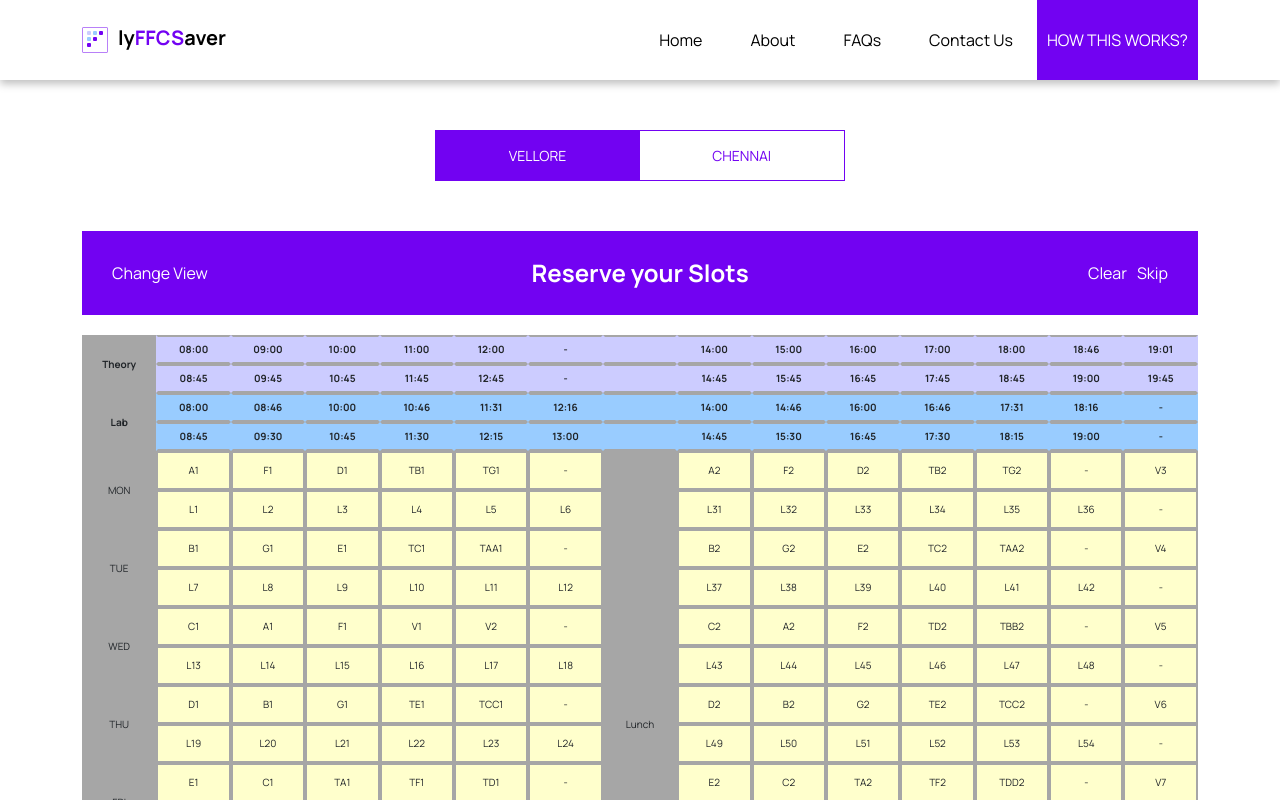
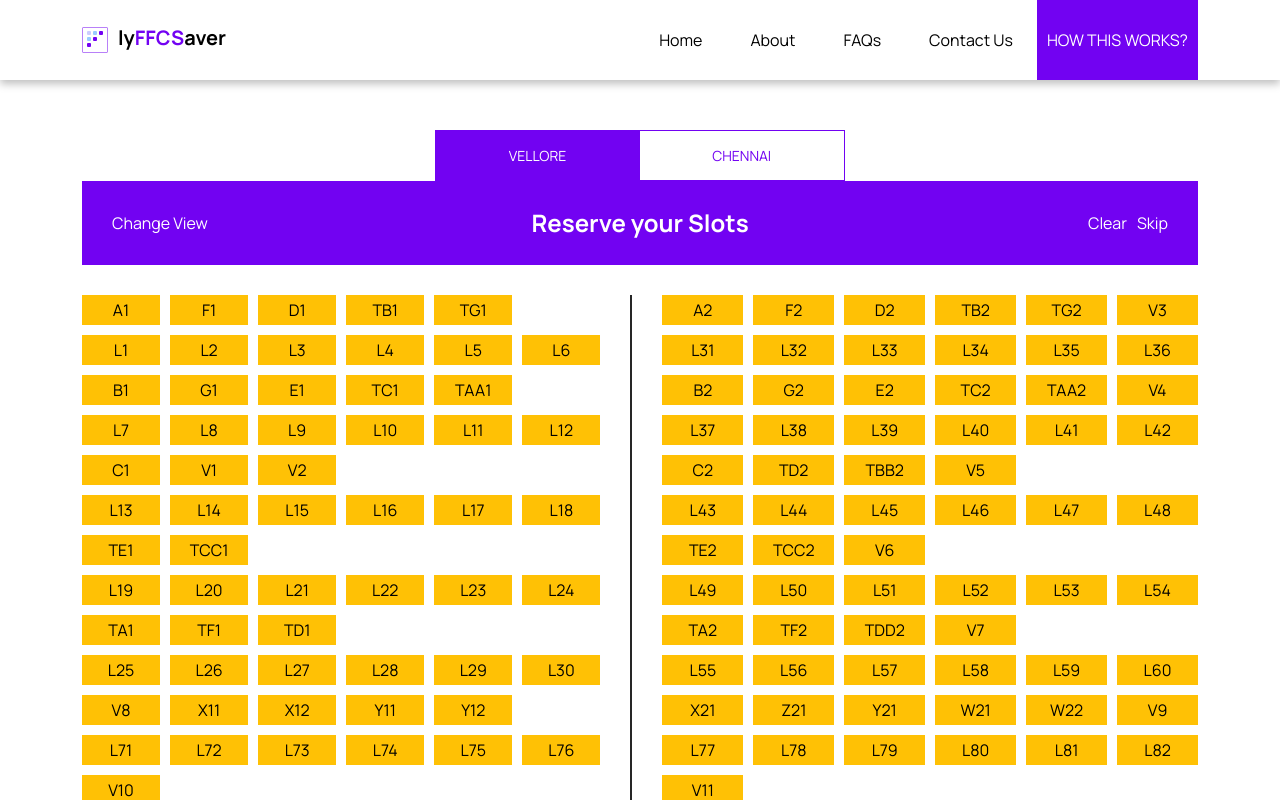
Before and after one commit to STCVIT/Lyffcsaver, a React (Create React App) app: page /#/ in a window 1280 px wide. Shown: the top 800 px of the page. Built offline with nearby package versions, Linux system fonts and the light colour scheme.

Commit message:
Animate while changing view

```diff
--- a/src/components/ReserveSlots.js
+++ b/src/components/ReserveSlots.js
@@ -3,8 +3,12 @@ import ReserveSlotsBubbles from "./ReserveSlotsBubbles";
 import styles from "../css/ReserveSlots.module.css";
 const ReserveSlots = ({ reservedSlots, toggleReserve, view }) => {
   return (
-    <div className={styles.container}>
-      {view === 0 ? (
+    <div
+      className={`${styles.container} ${
+        view === 0 ? styles.container1 : styles.container2
+      }`}
+    >
+      {/* {view === 0 ? (
         <ReserveSlotsTable
           reservedSlots={reservedSlots}
           toggleReserve={toggleReserve}
@@ -14,7 +18,28 @@ const ReserveSlots = ({ reservedSlots, toggleReserve, view }) => {
           reservedSlots={reservedSlots}
           toggleReserve={toggleReserve}
         ></ReserveSlotsBubbles>
-      )}
+      )} */}
+
+      <div
+        className={`${styles.wrapper1} ${
+          view === 0 ? styles.inactive : styles.active
+        }`}
+      >
+        <ReserveSlotsTable
+          reservedSlots={reservedSlots}
+          toggleReserve={toggleReserve}
+        ></ReserveSlotsTable>
+      </div>
+      <div
+        className={`${styles.wrapper2} ${
+          view === 1 ? styles.inactive : styles.active
+        }`}
+      >
+        <ReserveSlotsBubbles
+          reservedSlots={reservedSlots}
+          toggleReserve={toggleReserve}
+        ></ReserveSlotsBubbles>
+      </div>
     </div>
   );
 };
--- a/src/css/Options.module.css
+++ b/src/css/Options.module.css
@@ -5,7 +5,7 @@
   gap: 30px;
 }
 .sectionTitle {
-  margin-top: 50px;
+  /* margin-top: 50px; */
   width: 100%;
   background: var(--primary);
   color: var(--white);
--- a/src/css/ReserveSlots.module.css
+++ b/src/css/ReserveSlots.module.css
@@ -1,6 +1,38 @@
 .container {
   width: 100%;
+  margin-bottom: 30px;
   display: flex;
   flex-direction: column;
   align-items: center;
+  position: relative;
+  overflow: hidden;
+  transition: height 200ms ease;
 }
+.container2 {
+  height: 700px;
+}
+.container1 {
+  height: 600px;
+}
+.wrapper1,
+.wrapper2 {
+  transition: all 200ms ease-out;
+  position: absolute;
+  left: 0;
+  right: 0;
+  overflow-y: hidden;
+  background-color: white;
+}
+.wrapper1.inactive {
+  top: 0;
+  bottom: 100%;
+}
+.wrapper2.inactive {
+  top: 100%;
+  bottom: 0;
+}
+.active {
+  top: 0;
+  bottom: 0;
+  overflow: auto;
+}
--- a/src/css/ReserveSlotsBubbles.module.css
+++ b/src/css/ReserveSlotsBubbles.module.css
@@ -7,7 +7,7 @@
   width: 100%;
   justify-content: space-between;
   gap: 30px;
-  margin: 30px;
+  margin-top: 30px;
   overflow: auto;
 }
 .col {
--- a/src/css/ReserveSlotsTable.module.css
+++ b/src/css/ReserveSlotsTable.module.css
@@ -9,12 +9,12 @@
   overflow: auto;
   width: 100%;
 }
-.timetable {
+table.timetable {
   width: 100%;
   min-width: 650px;
+  margin: 0;
+  margin-top: 30px;
 }
-/* .timetable > td {
-} */
 td.cell {
   user-select: none;
   padding: 10px 0;
```
